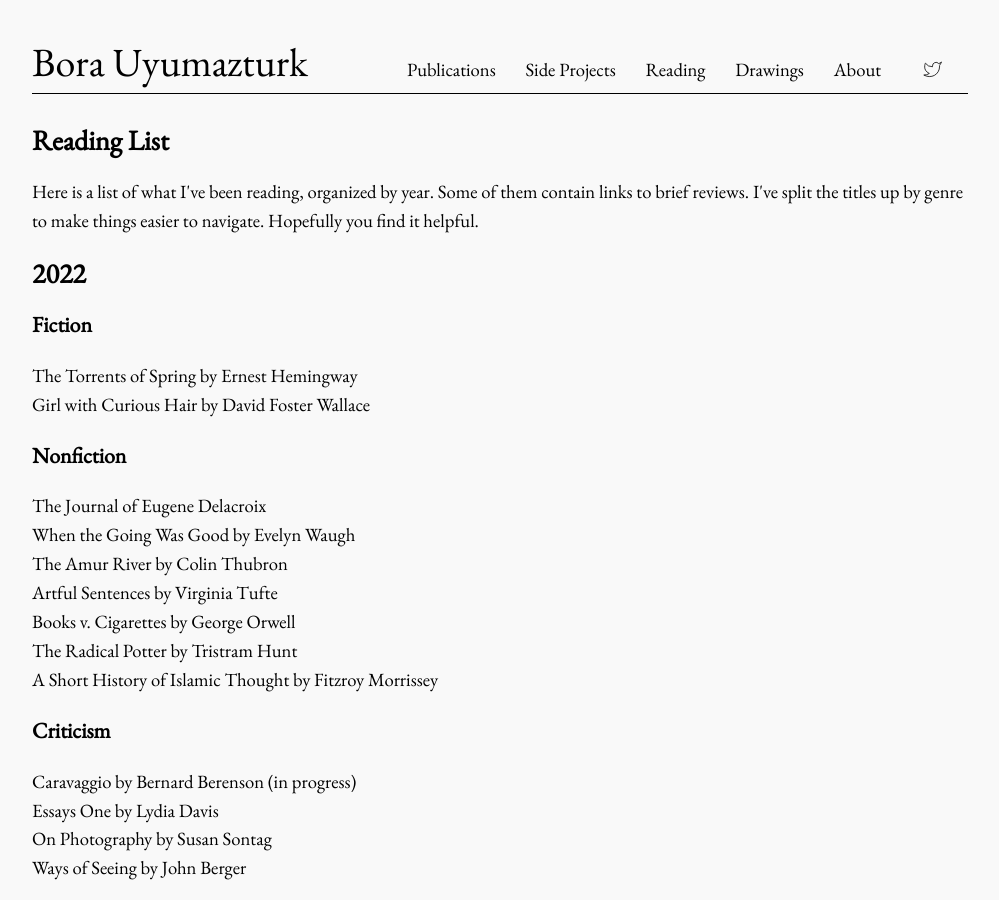
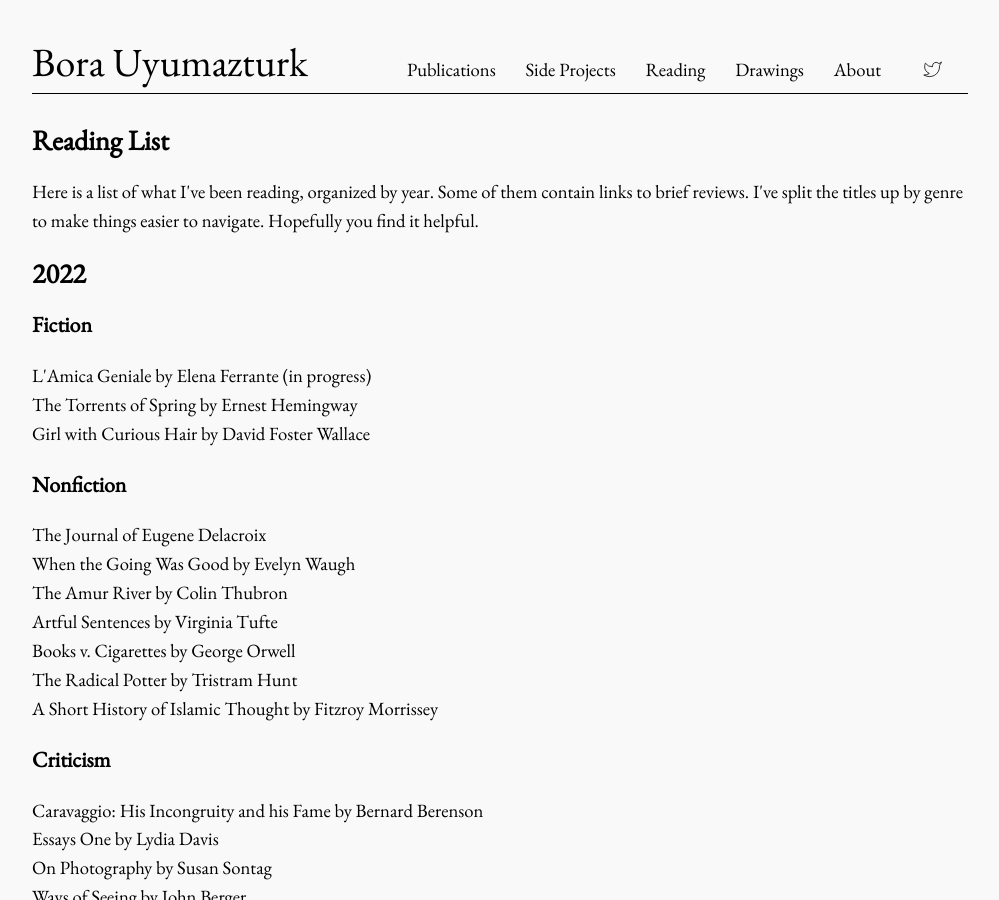
Before and after one commit to bora-uyumazturk/bora-uyumazturk.github.io, a Jekyll site: the page built from reading.html, in a window 1280 px wide and 900 px high. Shown: the whole window, without its empty margins (140-1139 px from the left). Built offline with Jekyll 4.4.1, drawn with Linux system fonts in a browser that asks for light colours.

Commit message:
Update reading.html

```diff
--- a/reading.html
+++ b/reading.html
@@ -16,6 +16,7 @@
 
   <h3>Fiction</h3>
 
+  L'Amica Geniale by Elena Ferrante (in progress) <br>
   The Torrents of Spring by Ernest Hemingway <br>
   Girl with Curious Hair by David Foster Wallace
 
@@ -31,7 +32,7 @@
 
   <h3>Criticism</h3>
 
-  Caravaggio by Bernard Berenson (in progress) <br>
+  Caravaggio: His Incongruity and his Fame by Bernard Berenson <br>
   Essays One by Lydia Davis <br>
   On Photography by Susan Sontag <br>
   Ways of Seeing by John Berger
```
